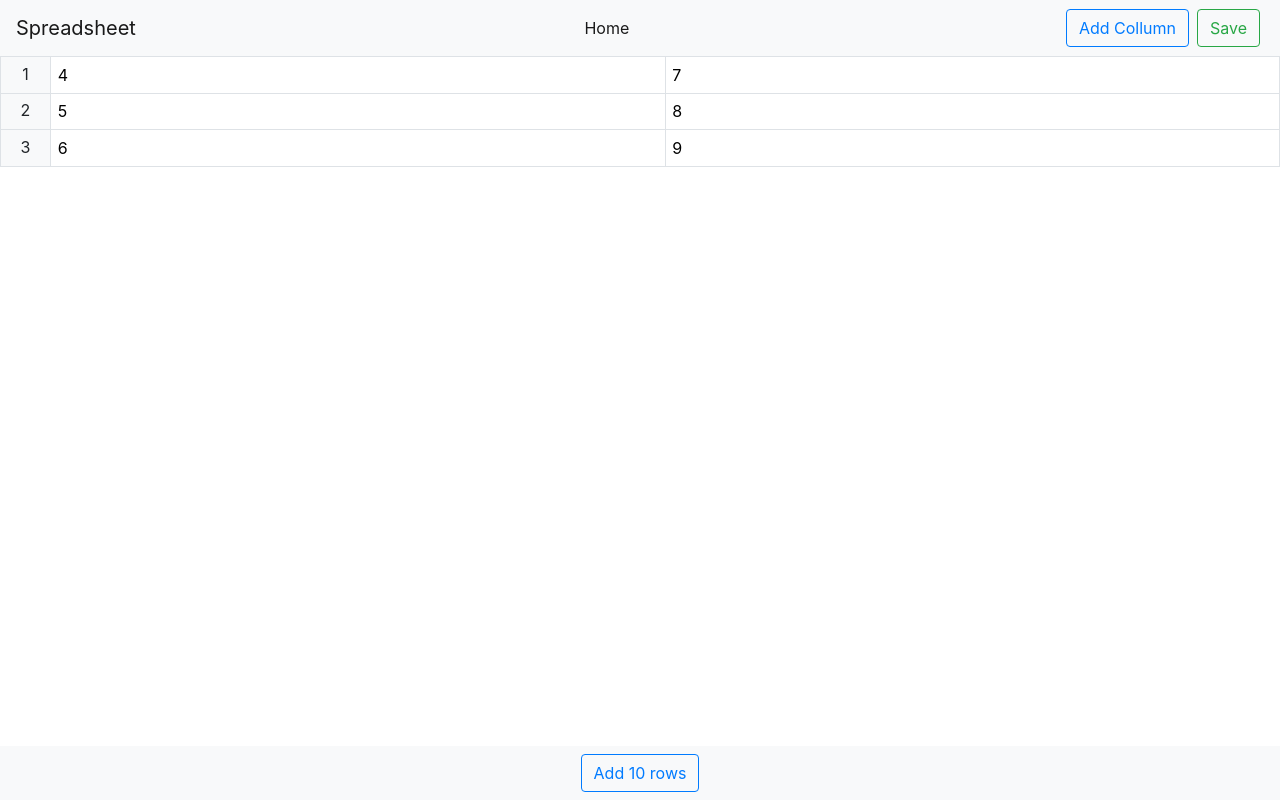
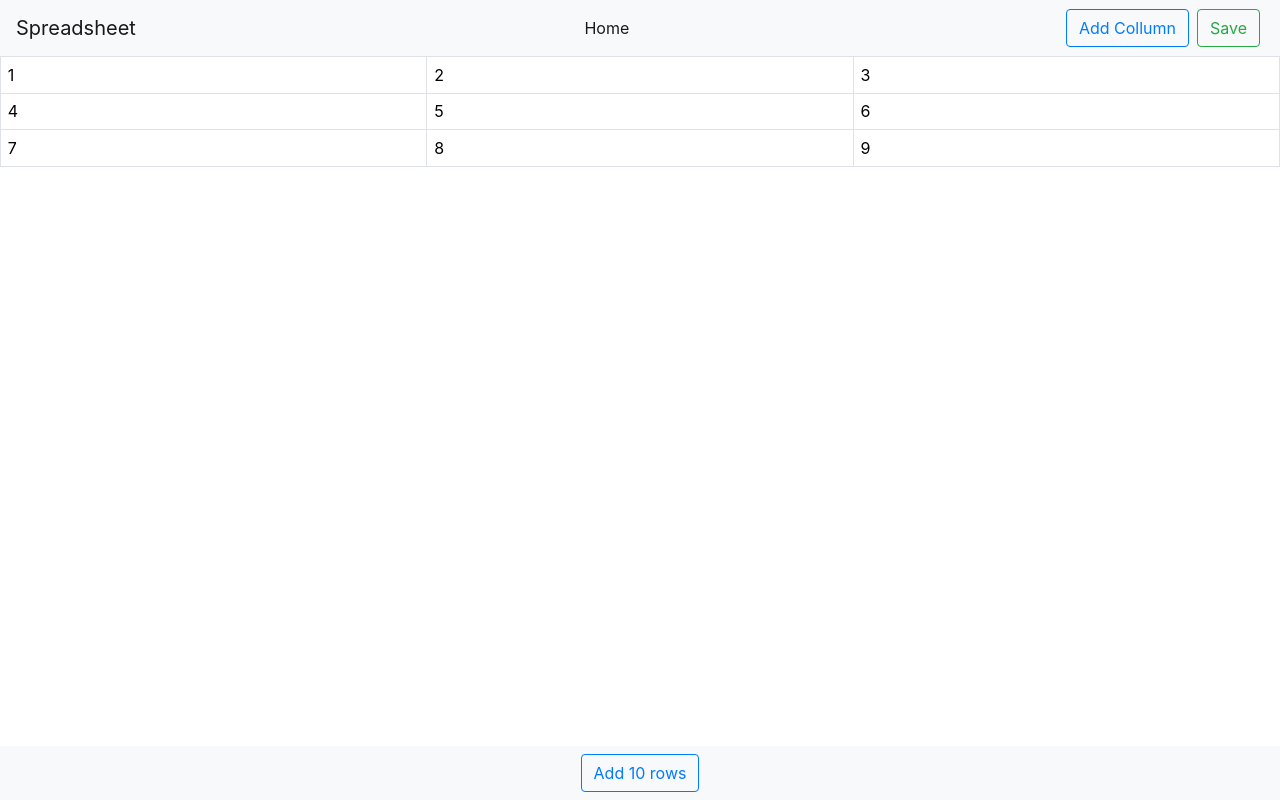
Before and after one commit to ronaldolucindo/basic-spreadsheet, a React (Create React App) app: page / in a window 1280 px wide. Built offline with nearby package versions, Linux system fonts and the light colour scheme.

Commit message:
Fix table order display

```diff
--- a/src/components/Cell/index.js
+++ b/src/components/Cell/index.js
@@ -1,19 +1,32 @@
-import React, {useContext} from "react";
-import {StoreContext} from "../../store"
+import React, { useContext } from "react";
+import { StoreContext } from "../../store";
 
 import "./styles.css";
 
-
 function Cell(props) {
   const [state, dispatch] = useContext(StoreContext);
-  const handleChange = (e) =>  {dispatch({type: 'setValue', col:props.col, row: props.row, value: e.target.value}) };
+  const handleChange = e => {
+    dispatch({
+      type: "setValue",
+      col: props.col,
+      row: props.row,
+      value: e.target.value
+    });
+  };
 
-  if(props.col === 0){
-    return (
-      <td className="bg-light index-cell">{props.row + 1}</td>
-    )
-  }
-  return <td><input onChange={handleChange} className="cell-input" type="text" value={state.data[props.col][props.row]} /></td>;
+  // if (props.col === 0) {
+  //   return <td className="bg-light index-cell">{props.row + 1}</td>;
+  // }
+  return (
+    <td>
+      <input
+        onChange={handleChange}
+        className="cell-input"
+        type="text"
+        value={state.data[props.row][props.col]}
+      />
+    </td>
+  );
 }
 
 export default Cell;
--- a/src/components/Row/index.js
+++ b/src/components/Row/index.js
@@ -9,7 +9,7 @@ function Row(props) {
 
   for(let col = 0; col <= state.cols; col++){
     cells.push(
-      <Cell col={col} row={props.row} key={`${props.row}-${col}`} />
+      <Cell col={col} row={props.row} key={`${col}-${props.row}`} />
 
     )
   }
--- a/src/components/Table/index.js
+++ b/src/components/Table/index.js
@@ -1,32 +1,26 @@
-import React, {useContext} from "react";
+import React, { useContext } from "react";
 
 import Row from "../Row/";
-import {StoreContext} from "../../store"
-
+import { StoreContext } from "../../store";
 
 function Table(props) {
   const [state, dispatch] = useContext(StoreContext);
 
   // console.log(state);
   const rows = [];
-  for(let row = 0; row <= state.rows; row++){
+  for (let row = 0; row <= state.rows; row++) {
     rows.push(
       <Row
         key={row}
+        // col={col}
         row={row}
-        col={state.cols+1}
       />
-
-
-    )
-
+    );
   }
   return (
     <div className="table-responsive">
       <table className="table table-bordered table-sm">
-        <tbody>
-          {rows}
-        </tbody>
+        <tbody>{rows}</tbody>
       </table>
     </div>
   );
```
